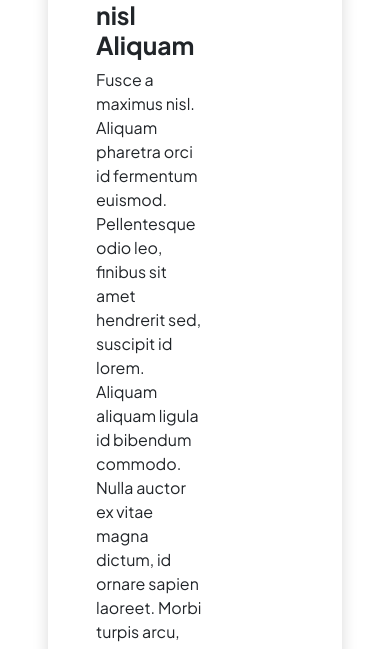
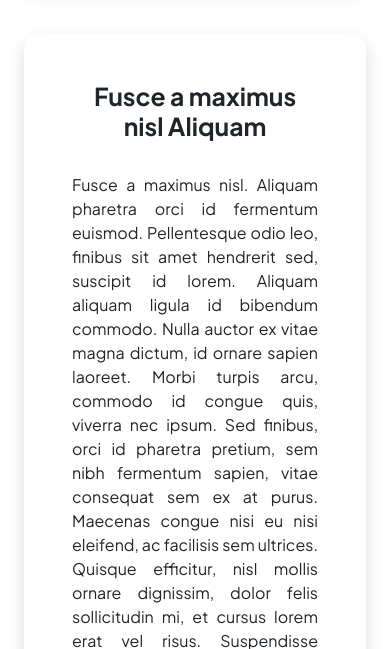
Before and after one commit to MrMrProgrammer/PersonalWebsite, a Django app: page /Projects/ in a window 390 px wide. Shown: the part 760-1409 px from the top of the page. Run offline with Django 4.2, Linux system fonts and the light colour scheme; data comes from the database, SQL or seed files in the repository; parts of the project's set-up code (start-up, migrations or seed data) failed here and were passed over; some libraries are stand-ins or nearby versions.

Commit message:
change project template

```diff
--- a/Project/templates/Project/projects.html
+++ b/Project/templates/Project/projects.html
@@ -1,34 +1,53 @@
 {% extends 'base/layout.html' %}
+{% load thumbnail %}
 
 {% block main %}
     <!-- Projects Section-->
     <section class="py-5">
         <div class="container px-5 mb-5">
+
             <div class="text-center mb-5">
                 <h1 class="display-5 fw-bolder mb-0"><span class="text-gradient d-inline">Projects</span></h1>
             </div>
+
             <div class="row gx-5 justify-content-center">
-                <div class="col-lg-11 col-xl-9 col-xxl-8">
+                <div class="col-lg-11 col-xl-9 col-xxl-8" style="padding: 0 !important;">
+                    {% for project in projects %}
+                        <div class="card shadow rounded-4 border-0 mb-5">
+                            <div class="card-body p-0">
+                                <div class="row text-center">
+                                    <div class="col-md-8">
+                                        <div class="p-5">
+                                            <h2 class="fw-bolder">{{ project.project_name }}</h2>
+                                            <br/>
+                                            <p style="text-align: justify">{{ project.description }}</p>
+                                            <br/>
+                                            <div class="row text-center">
+                                                <div class="col-12">
+                                                    <a href="{{ project.link }}" target="_blank" class="btn btn-primary">link</a>
+                                                </div>
+                                            </div>
+                                        </div>
+                                    </div>
 
-                    {% for project in projects %}
-                        <div class="card overflow-hidden shadow rounded-4 border-0 mb-5">
-                            <div class="card-body p-0">
-                                <div class="d-flex align-items-center">
-                                    <div class="p-5">
-                                        <h2 class="fw-bolder">{{ project.project_name }}</h2>
-                                        <p>{{ project.description }}</p>
+                                    <div class="col-md-4 d-flex align-items-center justify-content-center">
+                                        <div style="width: 100%;">
+                                            {% thumbnail project.project_image "400x400" as im %}
+                                                <div class="ms-auto">
+                                                    <img src="{{ im.url }}" style="width: 100%;">
+                                                </div>
+                                            {% endthumbnail %}
+                                        </div>
                                     </div>
-                                    <img class="img-fluid" src="{{ project.project_image.url }}" alt="..." style="width: 300px; height: 400px;"/>
                                 </div>
                             </div>
                         </div>
-
                     {% endfor %}
-
                 </div>
             </div>
         </div>
     </section>
+
     <!-- Call to action section-->
     <section class="py-5 bg-gradient-primary-to-secondary text-white">
         <div class="container px-5 my-5">
@@ -38,4 +57,5 @@
             </div>
         </div>
     </section>
+
 {% endblock %}
```
